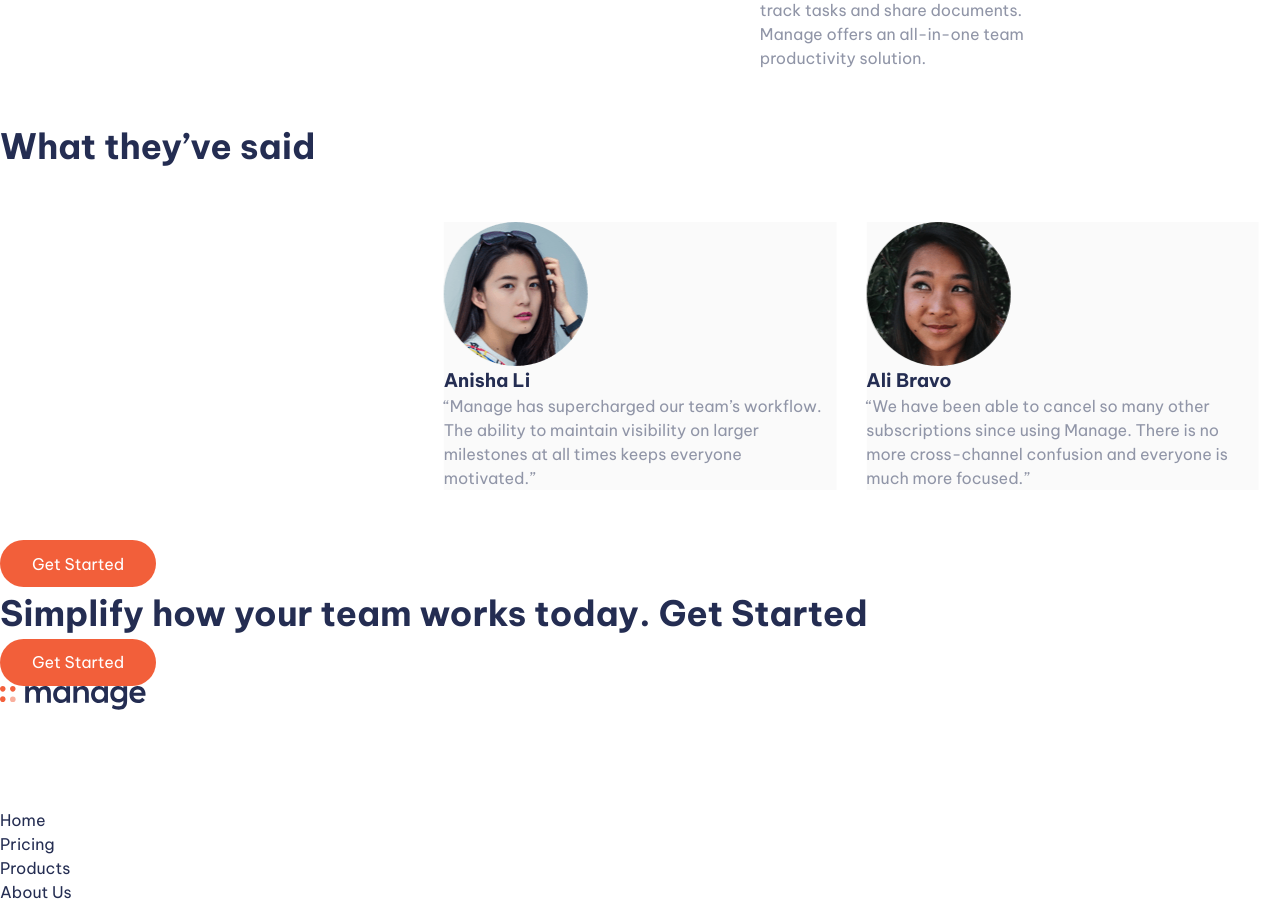
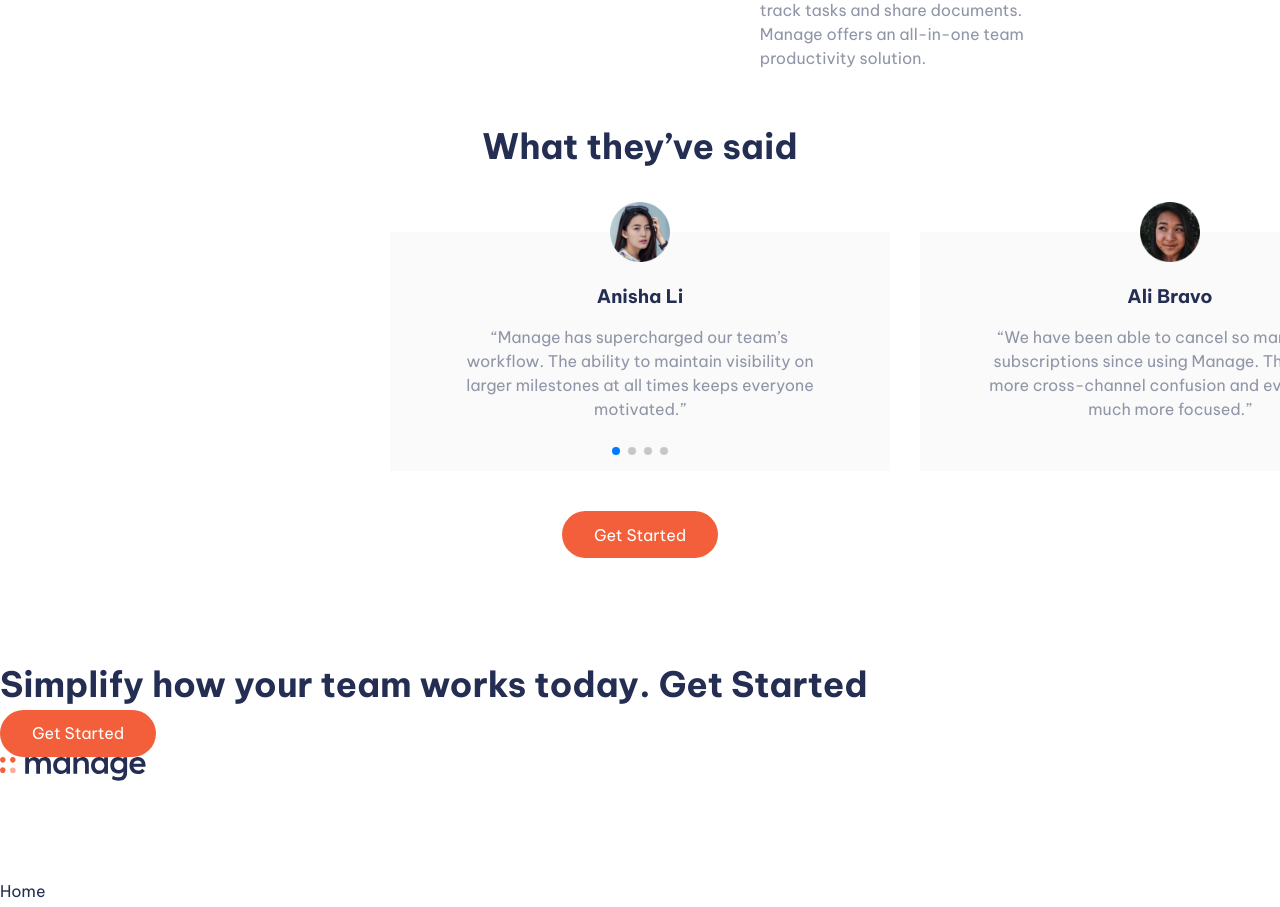
Before and after one commit to yacineKahlerras/manage-landing-page, a React (Create React App) app: page / in a window 1280 px wide. Shown: the part 1160-2067 px from the top of the page. Built offline with nearby package versions, Linux system fonts and the light colour scheme.

Commit message:
swiper options

```diff
--- a/src/components/Reviews.js
+++ b/src/components/Reviews.js
@@ -6,6 +6,9 @@ import shanaiImg from "../images/avatar-shanai.png";
 
 import { Swiper, SwiperSlide } from "swiper/react";
 import "swiper/css";
+import "swiper/css/pagination";
+import "swiper/css/bundle";
+import { Pagination } from "swiper";
 
 const reviewsContent = [
   {
@@ -46,8 +49,8 @@ const reviewsContent = [
 export default function Reviews() {
   const reviewsElements = reviewsContent.map((r, index) => {
     return (
-      <SwiperSlide>
-        <div key={index} className="review">
+      <SwiperSlide key={index}>
+        <div className="review">
           <img src={r.img} alt={r.name} />
           <h3>{r.name}</h3>
           <p>{r.comment}</p>
@@ -60,7 +63,13 @@ export default function Reviews() {
     <div className="reviews">
       <h2>What they’ve said</h2>
       <div className="reviews-container">
-        <Swiper centeredSlides={true} spaceBetween={30} slidesPerView={3.1}>
+        <Swiper
+          pagination={true}
+          modules={[Pagination]}
+          centeredSlides={true}
+          spaceBetween={30}
+          slidesPerView="auto"
+        >
           {reviewsElements}
         </Swiper>
       </div>
--- a/src/styles/componentsStyles/_reviews.scss
+++ b/src/styles/componentsStyles/_reviews.scss
@@ -1,19 +1,51 @@
 @use "../utils" as *;
 
 .reviews {
-  width: 100vw;
   overflow: hidden;
+  text-align: center;
+  margin-bottom: 10rem;
 
-  h2,
-  .reviews-container {
-    margin-bottom: 5rem;
+  h2 {
+    margin-bottom: 6rem;
   }
 
   .reviews-container {
-    width: max(100%, 100rem);
+    margin-bottom: 4rem;
+  }
+
+  .reviews-container {
+    width: 100%;
+
+    .swiper {
+      overflow: visible;
+    }
+
+    .swiper-slide {
+      width: min(80%, 50rem) !important;
+    }
 
     .review {
+      padding: 5rem 0rem;
       background: var(--Vary-Light-Gray);
+      position: relative;
+      text-align: center;
+
+      img {
+        width: 6rem;
+        position: absolute;
+        top: 0;
+        left: 50%;
+        transform: translate(-50%, -50%);
+      }
+
+      h3 {
+        margin-bottom: 1.5rem;
+      }
+
+      p {
+        width: min(80%, 37.2rem);
+        margin: 0 auto;
+      }
     }
   }
 }
```
